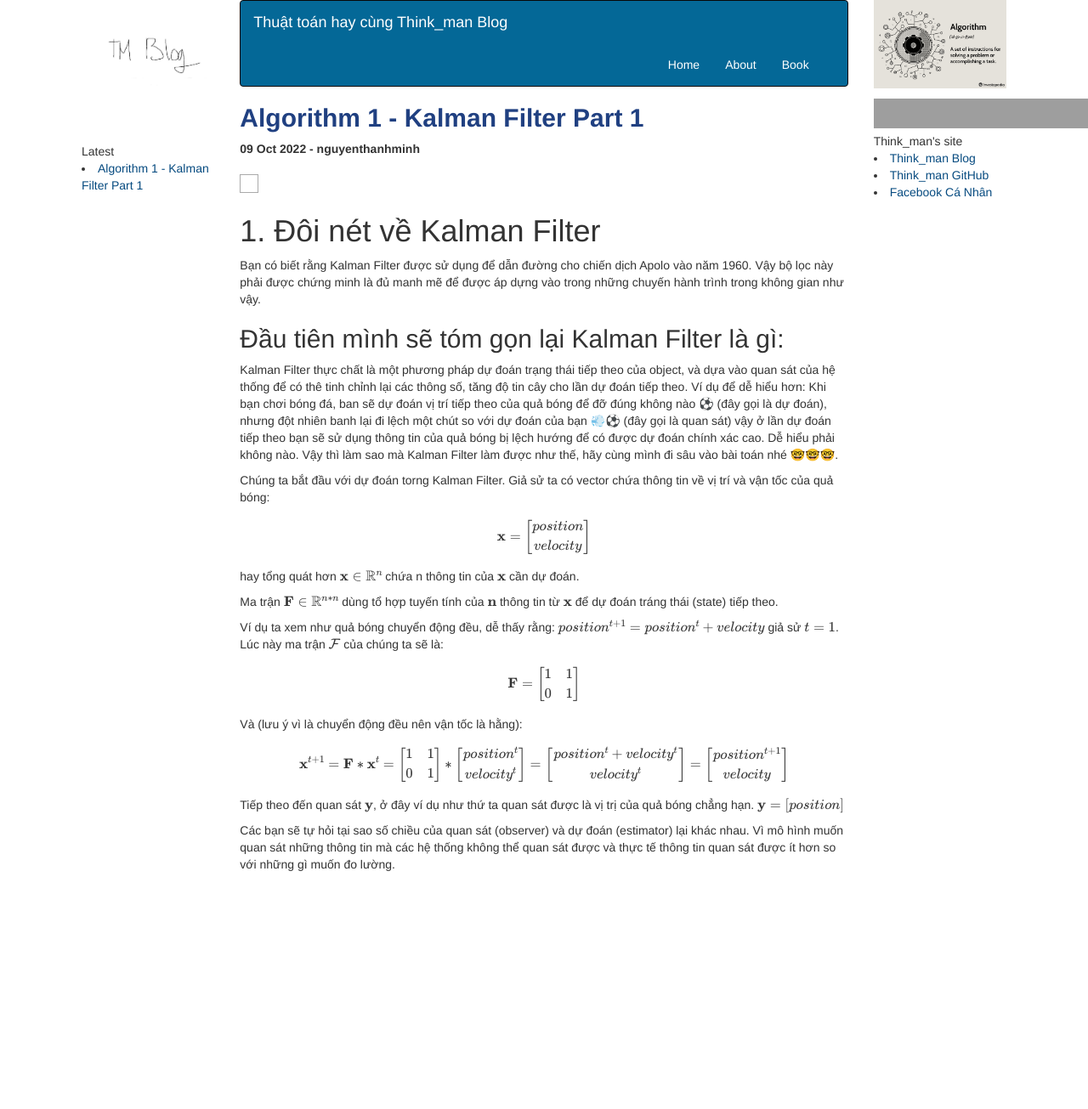
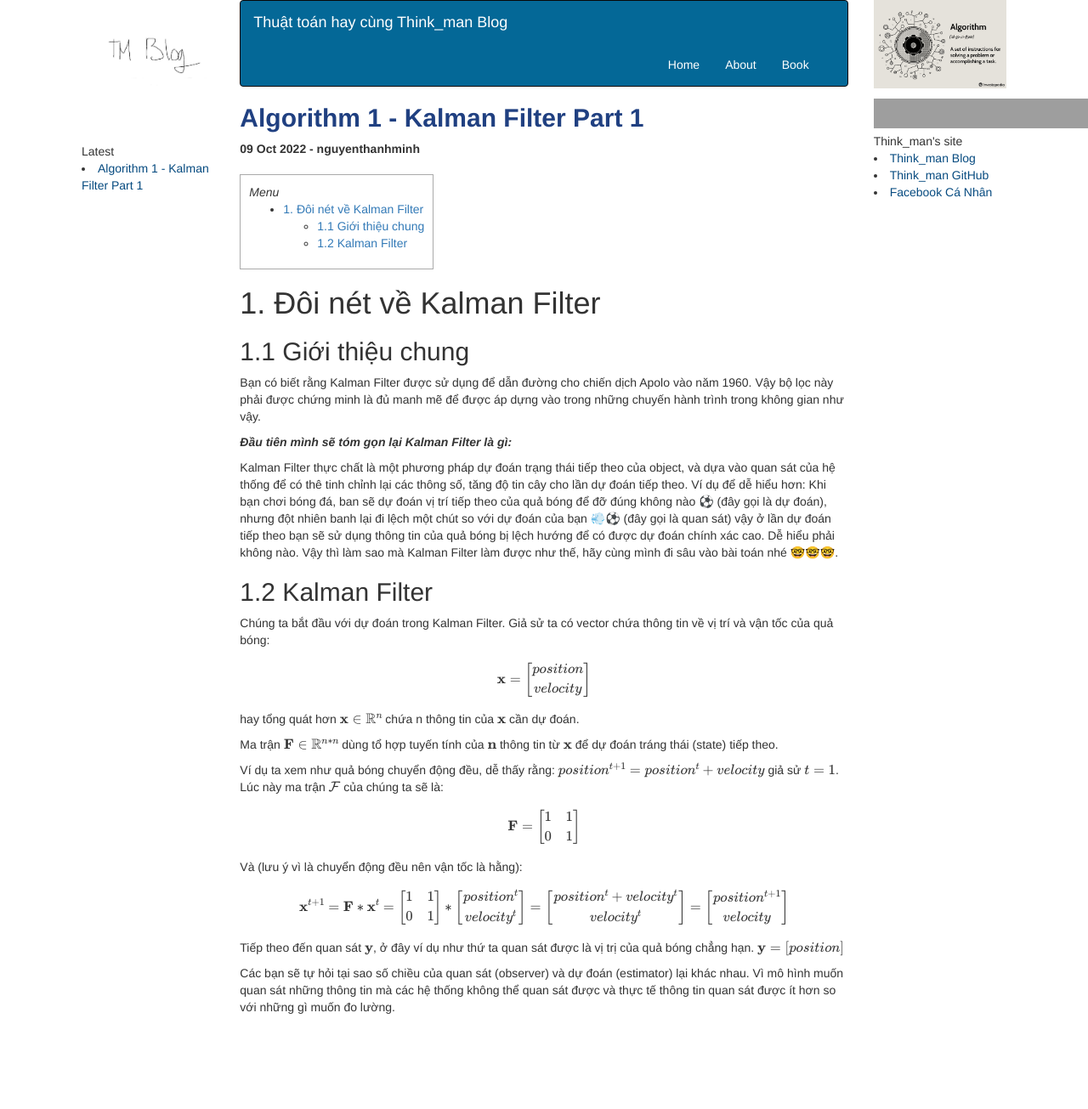
Before and after one commit to Think-man-blog/Think-man-blog.github.io, a Jekyll site: the page built from _posts/2022-10-09-Kalman_Filter_P1.md, in a window 1280 px wide. Shown: the whole page at 85% size. Built offline with Jekyll 4.4.1, drawn with Linux system fonts in a browser that asks for light colours; nearby versions of some CDN libraries; before the commit the page ends 1137 px from its top, so only the background shows below that; grey boxes are pictures that could not be loaded.

Commit message:
22:59:19 10/10/2022

```diff
--- a/_posts/2022-10-09-Kalman_Filter_P1.md
+++ b/_posts/2022-10-09-Kalman_Filter_P1.md
@@ -6,18 +6,20 @@ title: Algorithm 1 - Kalman Filter Part 1
 
 # 1. Đôi nét về Kalman Filter
 
+## 1.1 Giới thiệu chung
 Bạn có biết rằng Kalman Filter được sử dụng để dẫn đường cho
 chiến dịch Apolo vào năm 1960. Vậy bộ lọc này phải được chứng minh
 là đủ manh mẽ để được áp dựng vào trong những chuyến hành trình
 trong không gian như vậy.
 
-## Đầu tiên mình sẽ tóm gọn lại Kalman Filter là gì:
+***Đầu tiên mình sẽ tóm gọn lại Kalman Filter là gì:***
 
 Kalman Filter thực chất là một phương pháp dự đoán trạng thái tiếp theo của object, và dựa vào quan sát của hệ thống để có thê tinh chỉnh lại các thông số, tăng độ tin cây cho lần dự đoán tiếp theo. Ví dụ để dễ hiểu hơn: Khi bạn chơi bóng đá, ban sẽ dự đoán vị trí tiếp theo của quả bóng để đỡ đúng không nào ️⚽ (đây gọi là dự đoán), nhưng đột
 nhiên banh lại đi lệch một chút so với dự đoán của bạn 💨⚽ (đây gọi là quan sát) vậy ở lần dự đoán tiếp theo bạn sẽ sử dụng thông tin của quả bóng bị lệch hướng để có được dự đoán chính xác cao. Dễ hiểu phải không nào. Vậy thì làm sao mà Kalman Filter làm được như thế, hãy cùng mình
 đi sâu vào bài toán nhé 🤓🤓🤓.
 
-Chúng ta bắt đầu với dự đoán torng Kalman Filter.
+## 1.2 Kalman Filter
+Chúng ta bắt đầu với dự đoán trong Kalman Filter.
 Giả sử ta có vector chứa thông tin về vị trí và vận tốc của quả bóng:
 
 $$ \mathbf{x} = \begin{bmatrix}
```
